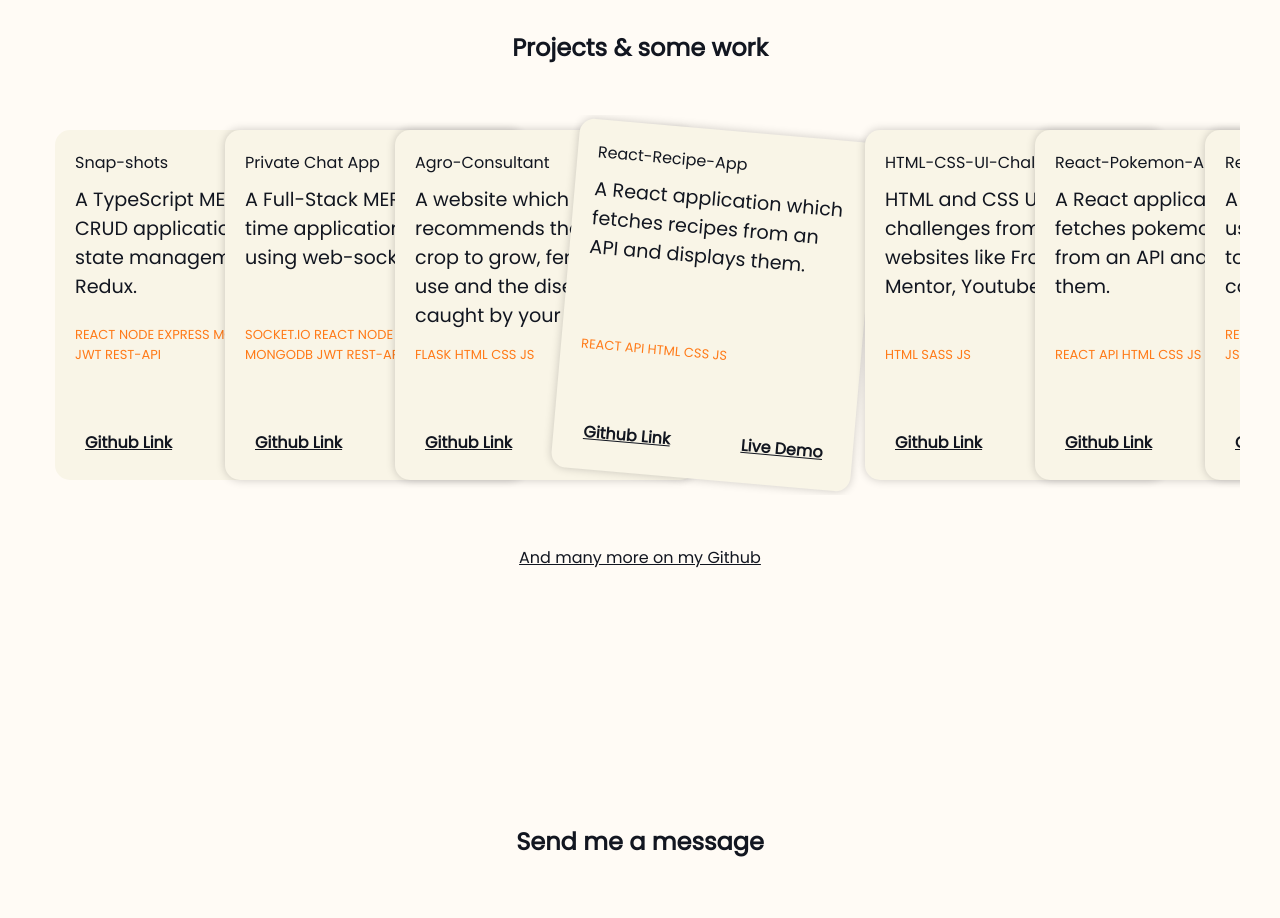
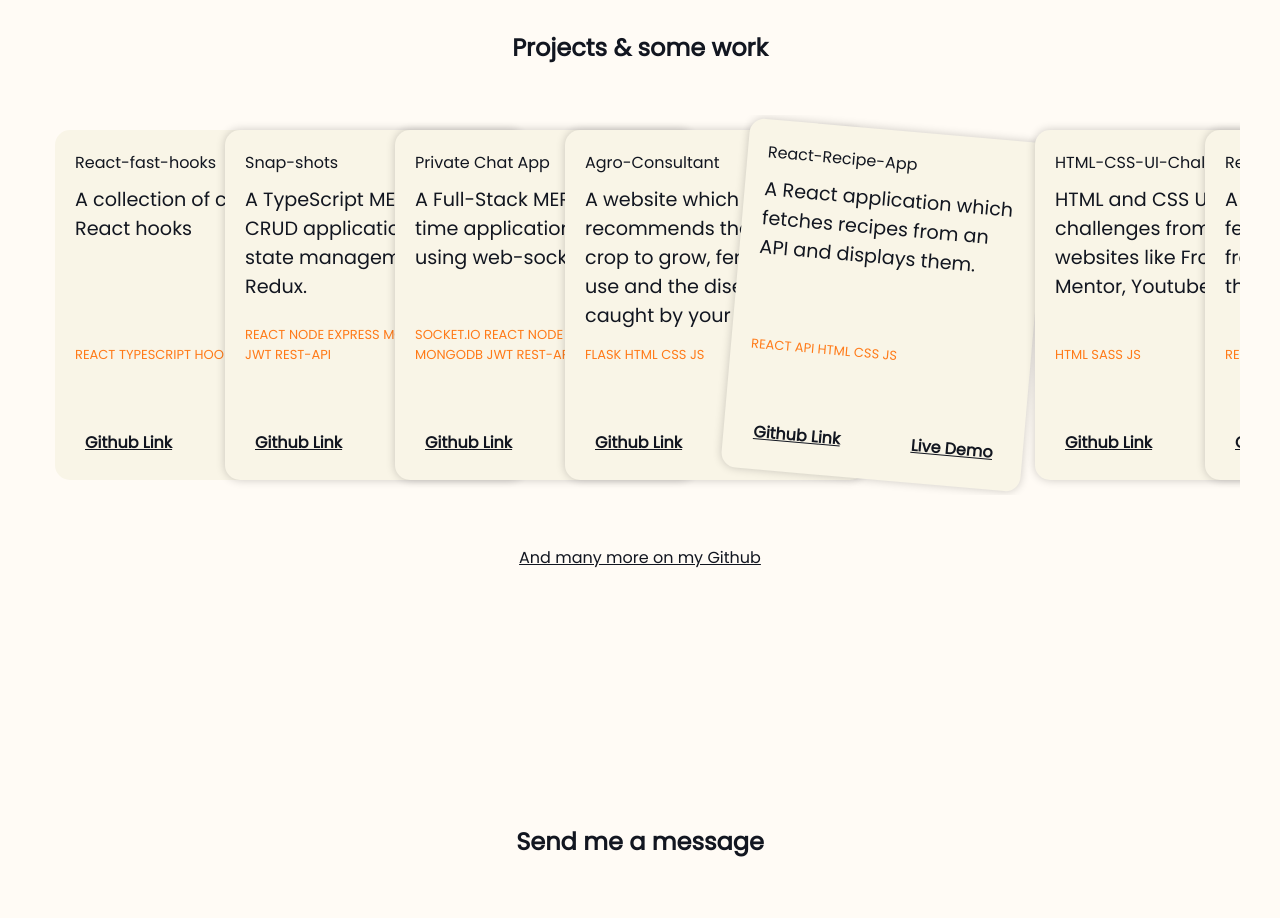
Before and after one commit to jpranays/pranay-portfolio, a React (Vite) app: page / in a window 1280 px wide. Shown: the part 1700-2618 px from the top of the page. Built offline with nearby package versions, Linux system fonts and the light colour scheme.

Commit message:
chore: Update viewport meta tag and add new project

```diff
--- a/index.html
+++ b/index.html
@@ -2,7 +2,7 @@
 <html lang="en">
 	<head>
 		<meta charset="UTF-8" />
-		<meta name="viewport" content="width=device-width, initial-scale=1.0" />
+		<meta name="viewport" content="width=device-width, initial-scale=1.0, maximum-scale=1.0, user-scalable=0" />
 		<link
 			rel="stylesheet"
 			href="https://fonts.googleapis.com/css?family=Poppins:400&display=swap"
--- a/src/components/Projects/Index.jsx
+++ b/src/components/Projects/Index.jsx
@@ -15,6 +15,14 @@ import {
 function Contact() {
 	const containerRef = useRef(null);
 	const PROJECTS = [
+		{
+			id: 0,
+			title: "React-fast-hooks",
+			description:
+				"A collection of custom React hooks",
+			tags: ["REACT", "TYPESCRIPT", "HOOKS"],
+			githubLink: "https://github.com/jpranays/react-fast-hooks",
+		},
 		{
 			id: 1,
 			title: "Snap-shots",
```
